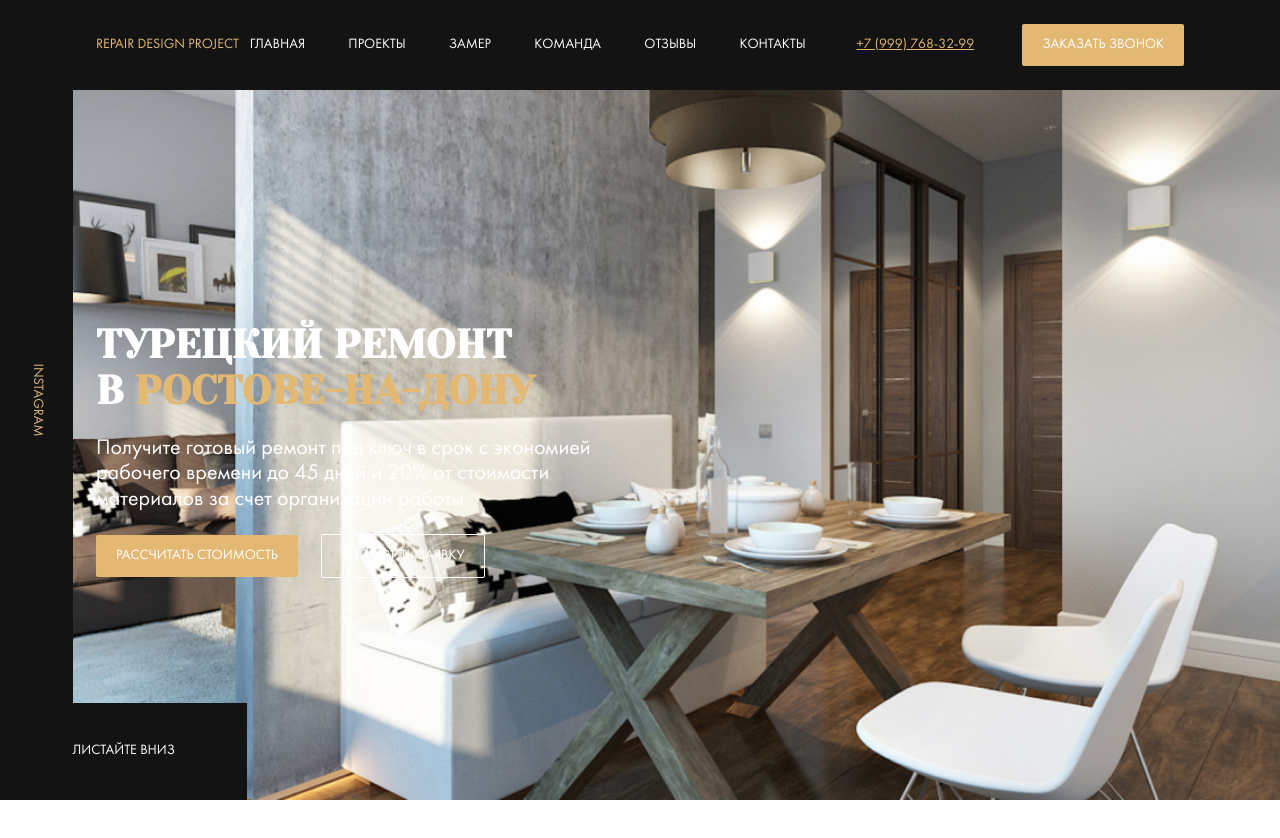
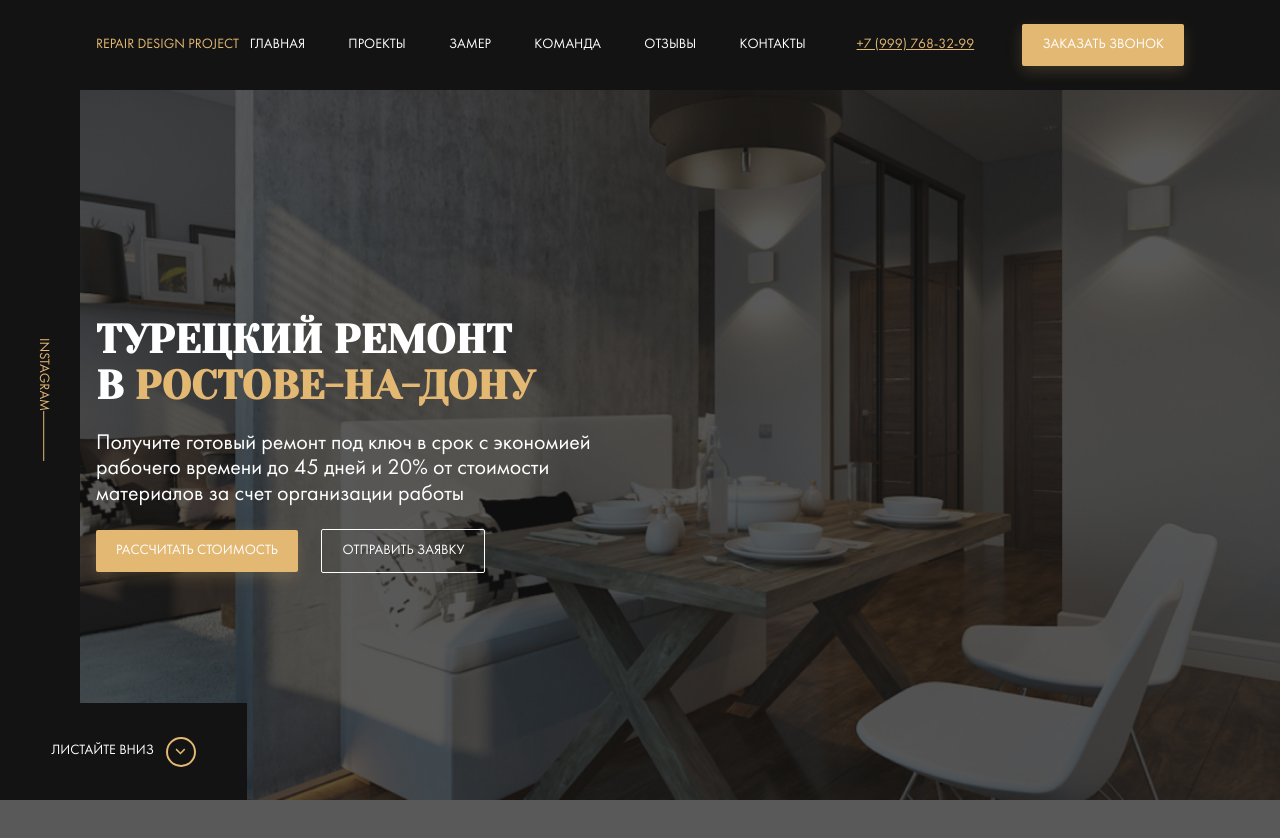
Before and after one commit to Kostya-star/Repairs_site, a website: page index.html in a window 1280 px wide. Before the commit the page ends 800 px from the top, so only its background shows below. Drawn offline with Linux system fonts and the light colour scheme; files whose address does not match are found by name.

Commit message:
feat: added before and after elements in hero section

```diff
--- a/sass/templates/_header.sass
+++ b/sass/templates/_header.sass
@@ -19,6 +19,9 @@
     color: $light
     text-transform: uppercase
     margin-right: 40px
+    transition: 0.2s
+    &:hover
+      color: $primary
 .phone
   color: $primary
 .contacts
--- a/sass/templates/_hero.sass
+++ b/sass/templates/_hero.sass
@@ -1,13 +1,20 @@
 .hero
   position: relative
-  padding-top: 100px
+  padding-top: 90px
   display: flex
   flex-direction: column
   justify-content: start
   background: $dark url('../img/hero-bg.jpg') no-repeat center / cover
   height: 100vh
   color: $light
+  &::before
+    content: ''
+    position: absolute
+    width: 100%
+    height: 100%
+    background-color: rgba($dark, 0.7)
   &__content
+    position: relative
     max-width: 670px
   &__text
     font-size: 22px
@@ -33,16 +40,33 @@
     text-transform: uppercase
     color: $light
     text-decoration: none
+    &::after
+      content: ''
+      background: url('../img/arrow-down.svg') no-repeat center
+      width: 30px
+      height: 30px
+      border: 2px solid $primary
+      border-radius: 50%
+      margin-left: 12px
 .instagram
   display: flex
   justify-content: center
   align-items: center
   background-color: $dark
   &__link
+    display: flex
+    align-items: center
     text-transform: uppercase
     color: $primary
     text-decoration: none
     transform: rotate(90deg)
+    line-height: 0.8
+    margin-left: 8px
+    &::after
+      content: ''
+      width: 50px
+      height: 1px
+      background-color: $primary
 .title
   margin: 0
   font-family: 'Yeseva One', cursive
```
Also changed, not shown: css/style.css, img/arrow-down.svg (added).
